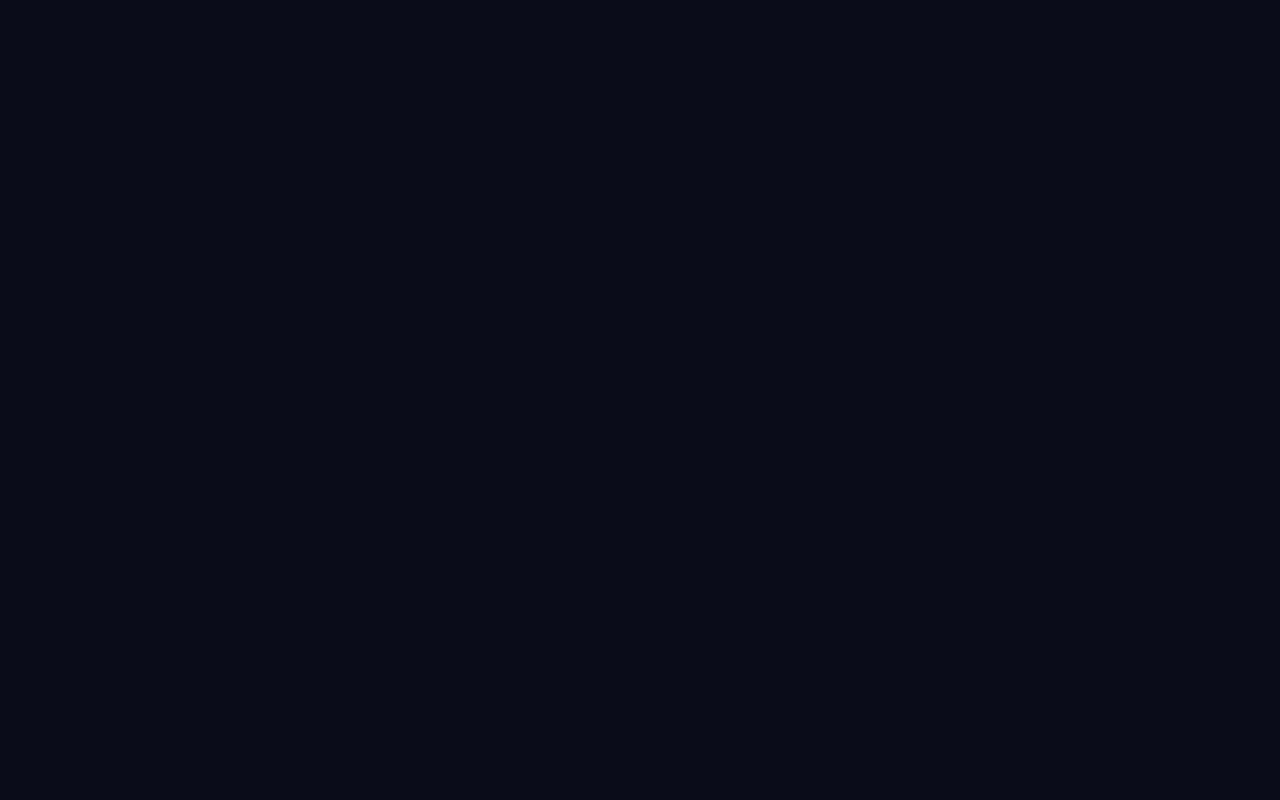
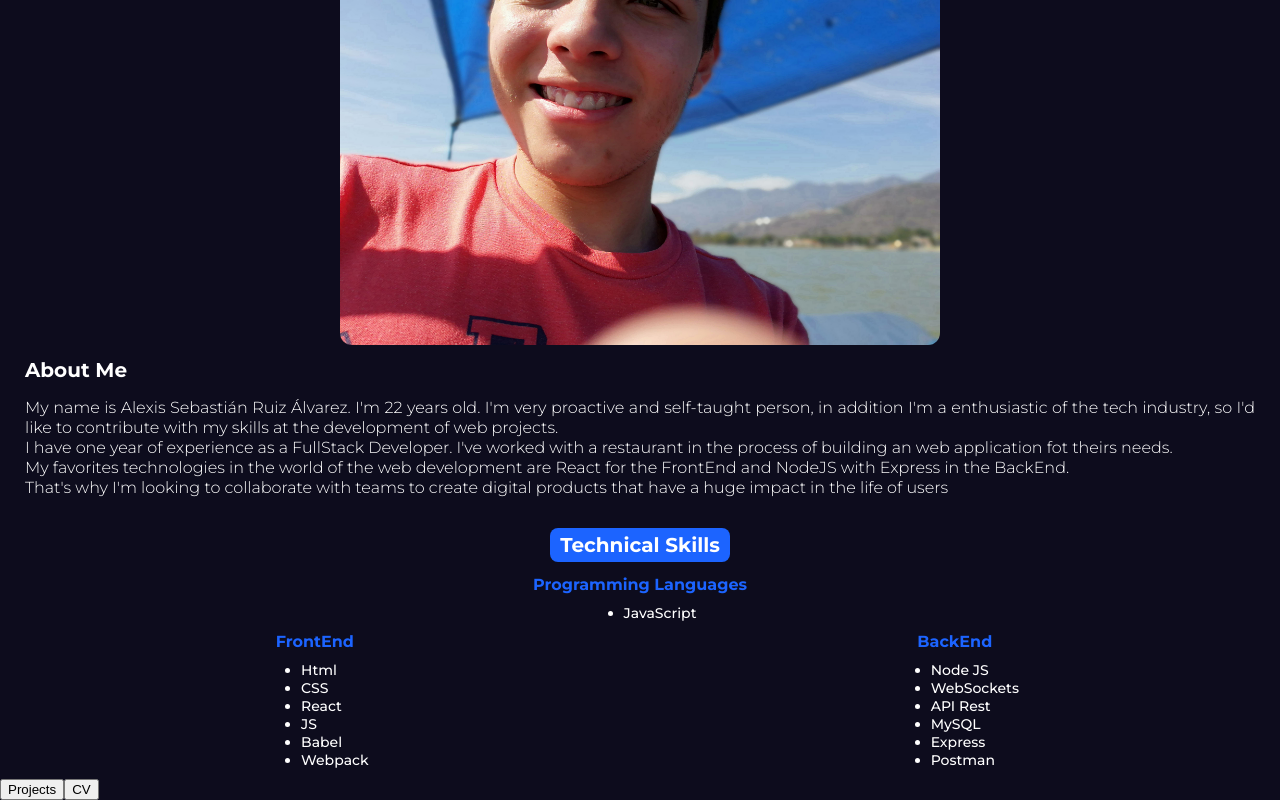
Before and after one commit to sebastian-ruiz-7/Portfolio, a React app: page /about-me in a window 1280 px wide. Shown: the part 197-997 px from the top of the page. Before the commit the page ends 800 px from the top, so only its background shows below. Built offline with nearby package versions, Linux system fonts and the light colour scheme.

Commit message:
[ADD] Se añadio la base de la pagina about me

```diff
--- a/src/components/NavigationMenu/NavigationMenu.jsx
+++ b/src/components/NavigationMenu/NavigationMenu.jsx
@@ -7,10 +7,10 @@ export const NavigationMenu = () => {
   return (
     <nav className='nav-container'>
       <ul className='nav__ul'>
-        <li className='nav__li'>Home</li>
-        <li className='nav__li'>About Me</li>
-        <li className='nav__li'>Projects</li>
-        <li className='nav__li'>Contact</li>
+        <li onClick={()=>{location.href='/'}} className='nav__li'>Home</li>
+        <li onClick={()=>{location.href='/about-me'}} className='nav__li'>About Me</li>
+        <li onClick={()=>{location.href='/projects'}} className='nav__li'>Projects</li>
+        <li onClick={()=>{location.href='/contact'}} className='nav__li'>Contact</li>
       </ul>
     </nav>
   )
--- /dev/null
+++ b/src/pages/AboutMe.css
@@ -0,0 +1,70 @@
+.about-me-image{
+    width: 100%;
+    max-width: 600px;
+    margin: 0px auto;
+    display: block;
+    border-radius: 12px;
+}
+
+.about-me-description-container{
+    width: 100%;
+
+}
+
+.about-me-description{
+    padding: 0px 25px;
+    box-sizing: border-box;
+}
+
+.about-me__text{
+    text-align: justify;
+    font-size: 1.6rem;
+    font-weight: 300;
+    line-height: 2rem;
+}
+
+
+.tech-skills-container{
+    display: flex;
+    flex-direction: column;
+    align-items: center;
+    width: 100%;
+    min-width: 330px;
+    margin: 0px auto;
+}
+
+.tech-skills__title{
+    background-color: var(--blue);
+    padding: 5px 10px;
+    border-radius: 8px;
+}
+
+.programming-languages-container{
+    display: flex;
+    flex-direction: column;
+    align-items: center;
+}
+
+.skill__title{
+    font-size: 1.6rem;
+    font-weight: bold;
+    color: var(--blue);
+}
+
+.skill__item{
+    font-size: 1.4rem;
+
+}
+
+.frontend-backend-container{
+    display: flex;
+    justify-content: space-around;
+    width: 100%;
+    /* box-sizing: border-box; */
+}
+
+.skill-container{
+    display: flex;
+    flex-direction: column;
+    align-items: center;
+}
--- a/src/pages/AboutMe.jsx
+++ b/src/pages/AboutMe.jsx
@@ -1,7 +1,89 @@
+//Import dependencies
 import React from 'react'
+//Import components
+import { Header } from '@containers/Header/Header'
+//Import assets
+import aboutMeImage from '@assets/about-me-image.jpg'
+//Import styles
+import './AboutMe.css'
 
 export const AboutMe = () => {
   return (
-    <h1>About me</h1>
+    <>
+      <Header />
+
+      <main>
+
+        <figure>
+          <img className='about-me-image' src={aboutMeImage} alt="My pitcture" />
+        </figure>
+
+        <div className='about-me-description-container'>
+          <div className='about-me-description'>
+            <h1>About Me</h1>
+            <p className='about-me__text'>
+              My name is Alexis Sebastián Ruiz Álvarez. I'm 22 years old.
+              I'm very proactive and self-taught person, in addition I'm a enthusiastic of the tech industry,
+              so I'd like to contribute with my skills at the development of web projects.
+              <br />
+              I have one year of experience as a FullStack Developer.
+              I've worked with a restaurant in the process of building an web application fot theirs needs.
+              <br />
+              My favorites technologies in the world of the web development are React for the FrontEnd and NodeJS with Express in the BackEnd.
+              <br />
+              That's why I'm looking to collaborate with teams to create digital products that have a huge impact in the life of users
+
+            </p>
+
+          </div>
+
+          <div className='tech-skills-container'>
+            <h1 className='tech-skills__title'>Technical Skills</h1>
+            <div className='programming-languages-container'>
+              <span className='skill__title'>Programming Languages</span>
+              <ul className='skill__list'>
+                <li className='skill__item'>JavaScript</li>
+              </ul>
+
+            </div>
+
+            <div className='frontend-backend-container'>
+                <div className='skill-container'>
+                  <span className='skill__title'>FrontEnd</span>
+                  <ul className='skill__list'>
+                    <li className='skill__item'>Html</li>
+                    <li className='skill__item'>CSS</li>
+                    <li className='skill__item'>React</li>
+                    <li className='skill__item'>JS</li>
+                    <li className='skill__item'>Babel</li>
+                    <li className='skill__item'>Webpack</li>
+                  </ul>
+                </div>
+
+                <div className='skill-container'>
+                  <span className='skill__title'>BackEnd</span>
+                  <ul className='skill__list'>
+                    <li className='skill__item'>Node JS</li>
+                    <li className='skill__item'>WebSockets</li>
+                    <li className='skill__item'>API Rest</li>
+                    <li className='skill__item'>MySQL</li>
+                    <li className='skill__item'>Express</li>
+                    <li className='skill__item'>Postman</li>
+                  </ul>
+                </div>
+
+            </div>
+
+
+          </div>
+
+        </div>
+
+      <button>Projects</button>
+
+      <button>CV</button>
+
+      </main>
+    </>
   )
 }
--- a/src/pages/Home.jsx
+++ b/src/pages/Home.jsx
@@ -1,7 +1,7 @@
 //Import dependencies
 import React from 'react';
 //Import containers
-import { Header } from '@containers/Header.jsx/Header';
+import { Header } from '@containers/Header/Header';
 //Import assets
 import programador from '@assets/programador.png'
 import flowers from '@assets/flores.svg'
```
Also changed, not shown: src/assets/about-me-image.jpg (added), src/containers/Header/Header.css (renamed from src/containers/Header.jsx/Header.css), src/containers/Header/Header.jsx (renamed from src/containers/Header.jsx/Header.jsx).
